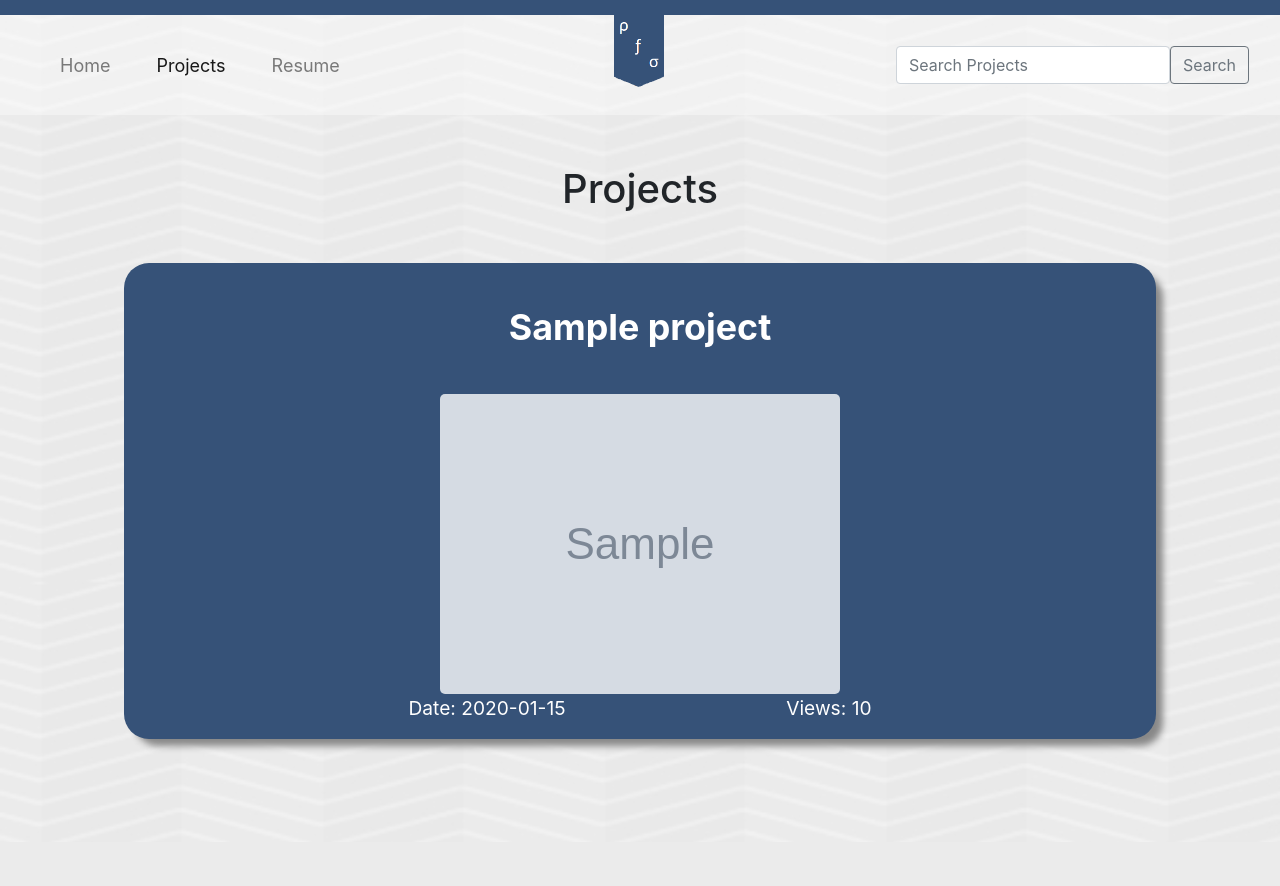
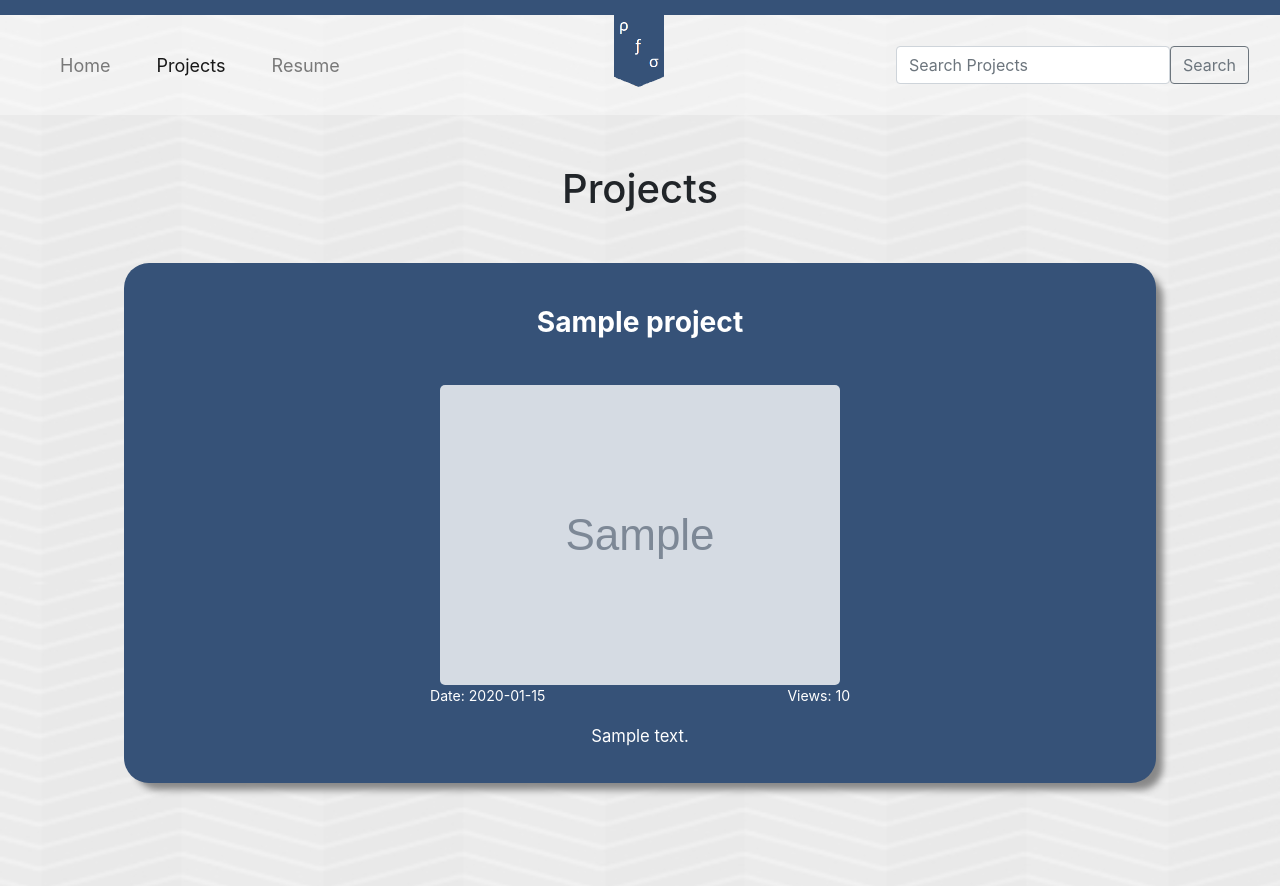
Before and after one commit to pforderique/pforderique.com, a Flask app: page /projects in a window 1280 px wide. Before the commit the page ends 751 px from the top, so only its background shows below. Run offline with Flask 2, Linux system fonts and the light colour scheme; tables that the repository leaves empty hold one stand-in row (values such as "Sample post"); grey boxes marked "Sample" are stand-in pictures; some libraries are stand-ins or nearby versions.

Commit message:
short descrip added to projects page

```diff
--- a/website/static/styles/projects.css
+++ b/website/static/styles/projects.css
@@ -40,10 +40,17 @@ a:hover{
     align-items: center;
 }
 
-.image-data{
+.project-data{
     display: flex;
     justify-content:space-evenly;
-    font-size: 1.5vw;
+    font-size: 1.1vw;
+}
+
+.project-des{
+    display: flex;
+    justify-content: center;
+    font-size: 1.3vw;
+    margin: 2% 0;
 }
 
 .projects-row img {
@@ -65,5 +72,5 @@ a:hover{
 
 .air-container h3 {
     margin: 3% 0 5% 0;
-    font-size: 2.8vw;
+    font-size: 2.2vw;
 }
--- a/website/templates/projects.html
+++ b/website/templates/projects.html
@@ -27,11 +27,15 @@
                 <div class="image-container">
                     <img src="{{project_tup[0].image_link}}">
                 </div>
-                <div class="image-data">
+                <div class="project-data">
                     <div>Date: {{project_tup[0].date_created}}</div>
                     <div>Views: {{project_tup[0].views}}</div>
                 </div>
+                <div class="project-des">
+                    {{project_tup[0].short_description}}
+                </div>
             </div>
+
             <div class="col air-container">
                 <h3>
                     <a href="{{url_for('views.project', name=project_tup[1].name)}}">
@@ -40,9 +44,12 @@
                 <div class="image-container">
                     <img src="{{project_tup[1].image_link}}">
                 </div>
-                <div class="image-data">
+                <div class="project-data">
                     <div>Date: {{project_tup[1].date_created}}</div>
                     <div>Views: {{project_tup[1].views}}</div>
+                </div>
+                <div class="project-des">
+                    {{project_tup[1].short_description}}
                 </div>
             </div>
             {% else %}
@@ -54,9 +61,12 @@
                 <div class="image-container">
                     <img src="{{project_tup[0].image_link}}">
                 </div>
-                <div class="image-data">
+                <div class="project-data">
                     <div>Date: {{project_tup[0].date_created}}</div>
                     <div>Views: {{project_tup[0].views}}</div>
+                </div>
+                <div class="project-des">
+                    {{project_tup[0].short_description}}
                 </div>
             </div>
             {% endif %}
```
